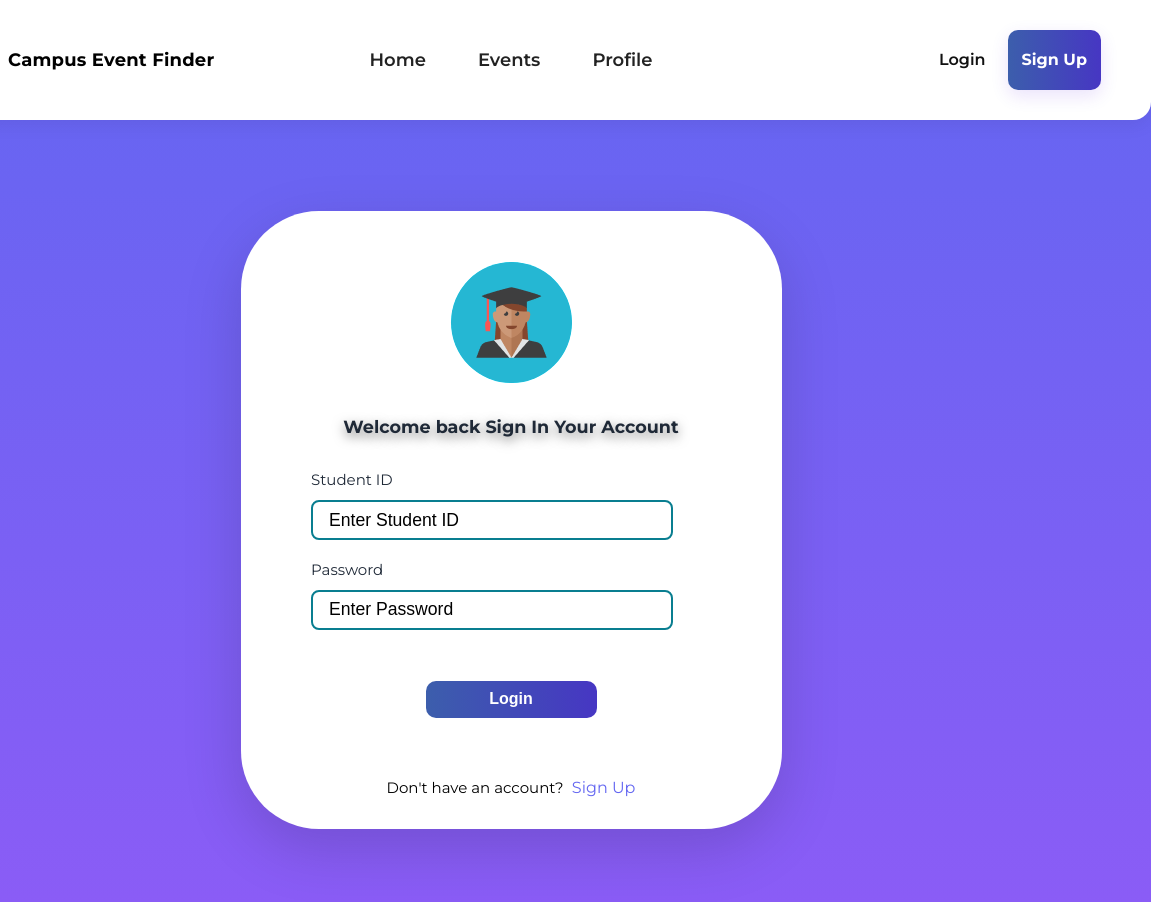
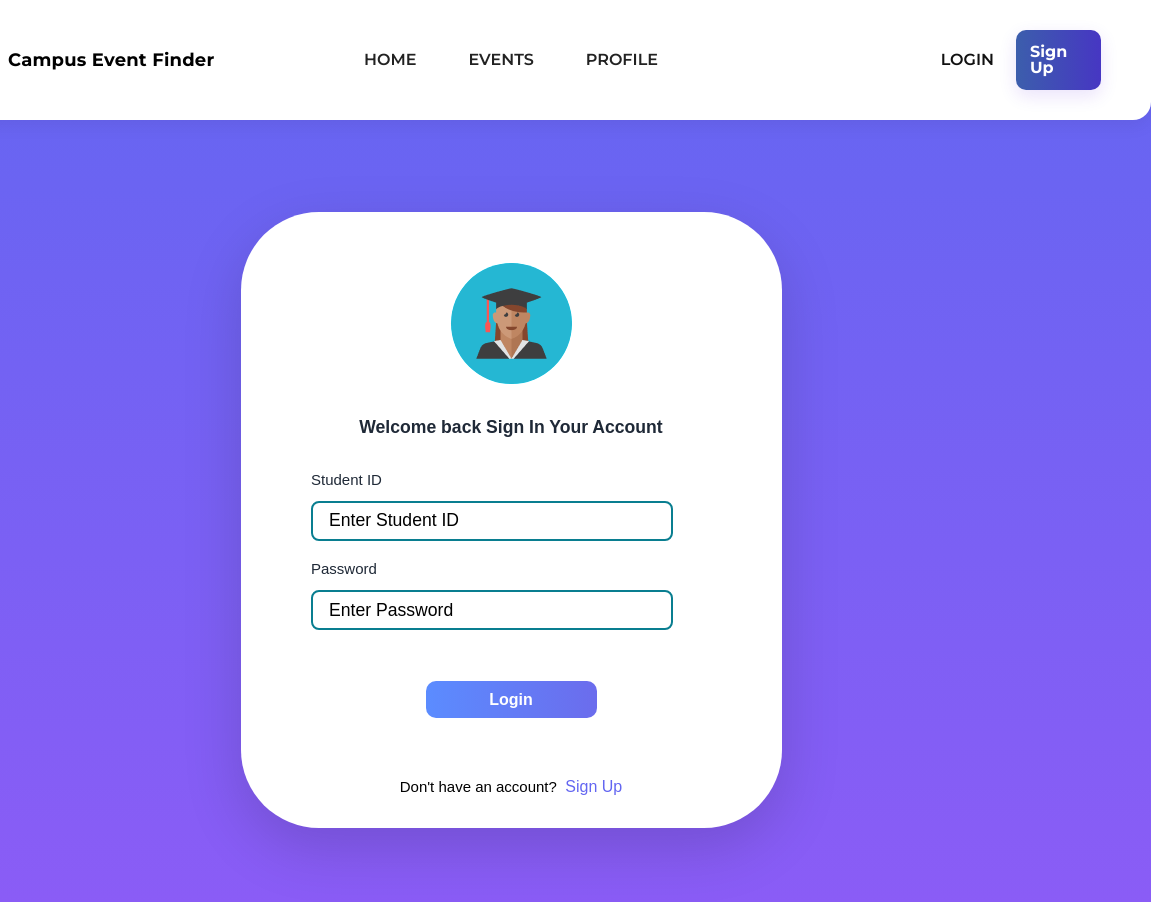
Before and after one commit to IATIA224/figma_adaptation, a plain HTML site: page login.html in a window 1280 px wide. Shown: the full height of the page, 129-1280 px from the left. Drawn offline with Linux system fonts and the light colour scheme.

Commit message:
Update font styles to Poppins across multiple stylesheets and enhance navbar links

```diff
--- a/navbar.html
+++ b/navbar.html
@@ -14,13 +14,13 @@
     </label>
 
     <ul class="nav-links">
-      <li><a href="home.html">Home</a></li>
-      <li><a href="events.html">Events</a></li>
-      <li><a href="profile.html">Profile</a></li>
+      <li><a href="home.html">HOME</a></li>
+      <li><a href="events.html">EVENTS</a></li>
+      <li><a href="profile.html">PROFILE</a></li>
     </ul>
 
     <div class="nav-actions">
-      <a href="login.html" class="login">Login</a>
+      <a href="login.html" class="login">LOGIN</a>
       <a href="register.html" class="signup">Sign Up</a>
     </div>
   </div>
--- a/style/login_styles/home.css
+++ b/style/login_styles/home.css
@@ -16,7 +16,7 @@ html, body {
     width: 100vw;
     margin: 0;
     padding: 0;
-    font-family: 'Montserrat', system-ui, Arial, sans-serif;
+    font-family: 'Poppins', system-ui, Arial, sans-serif;
     background: linear-gradient(180deg, #6f7bff 0%, #7a4ed6 100%) !important;
     color: #111;
     scrollbar-width: none;
@@ -34,8 +34,8 @@ html, body {
 
 .page{max-width:1100px;margin:22px auto;padding:0 20px}
 .hero{text-align:center;padding:28px 12px 18px}
-.hero-title{margin:0;font-size:28px;color:#0b0b0b}
-.hero-sub{margin:8px 0 18px;color:#3b3b3b}
+.hero-title{margin:0;font-size:32px;color:#0b0b0b; font-family: 'Poppins', system-ui, Arial, sans-serif;}
+.hero-sub{margin:8px 0 18px;color:#3b3b3b; font-size: 16px;}
 .hero.hero-bg{background:linear-gradient(180deg,#ffffff 0%,#fbfaff 100%);border-radius:10px;box-shadow:0 6px 24px rgba(3,3,3,0.06);margin:18px 0;padding:40px 24px}
 
 .controls{display:flex;gap:12px;justify-content:center;align-items:center;margin-top:8px;flex-wrap:wrap}
@@ -49,12 +49,13 @@ html, body {
     min-width:300px;
     max-width:520px;
     height:48px;
+    font-family: poppins, system-ui, Arial, sans-serif;
 }
 .search input{
     border:0;
     background:transparent;
     outline:none;
-    padding:0 12px;
+    padding:0 20px;
     flex:1;
     height:100%;
     font-size:14px;
@@ -79,7 +80,7 @@ html, body {
 
 .filter{
     background:#D9D9D9;
-     border-radius:12px;
+    border-radius:50px;
     height:48px;
     padding:0 44px 0 12px;
     border:0;
@@ -88,6 +89,7 @@ html, body {
     display:inline-flex;
     align-items:center;
     justify-content:space-between;
+    font-family: poppins, system-ui, Arial, sans-serif;
     gap:8px;
     font-size:14px;
     -webkit-appearance:none;
@@ -134,7 +136,8 @@ html, body {
 
 @media (min-width:1000px){
     .card-media img{height:190px}
-    .hero-title{font-size:32px}
+    .hero-title{font-size:32px; font-family: 'Poppins', system-ui, Arial, sans-serif;}
+
 }
 
 .navbar {
--- a/style/login_styles/login.css
+++ b/style/login_styles/login.css
@@ -7,7 +7,7 @@
 }
 
 body {
-    font-family: 'Montserrat', system-ui, -apple-system, 'Segoe UI', Roboto, 'Helvetica Neue', Arial, sans-serif;
+    font-family: poppins, sans-serif;
     min-height: 100vh;
     background: linear-gradient(180deg, #6366F1 0%, #8B5CF6 100%);
     overflow-x: hidden;           /* keep horizontal overflow hidden */
@@ -82,12 +82,12 @@ body {
 
 .welcome-text {
     font-size: clamp(0.95rem, 3.2vw, 1.1rem); /* responsive font size */
+    font-family: poppins, sans-serif;
     font-weight: 700;
     color: #1F2937;
     text-align: center;
     margin-bottom: 1.2rem;
     line-height: 1.4;
-    text-shadow: 0 4px 12px rgba(0,0,0,0.50);
 }
 
 .login-form {
@@ -146,7 +146,8 @@ body {
     width: clamp(140px, 60%, 171px); /* responsive width that scales */ /* matched figma */
     max-width: 95%;
     height: 37px;
-    background: linear-gradient(90deg, #3C5EAC 0%, #510FDA 100%);
+    font-family: poppins, sans-serif    ;
+background: linear-gradient(90deg, #5B8CFF 0%, #7B4DDB 99%);
     color: #FFFFFF;
     border: none;
     border-radius: 10px;
--- a/style/login_styles/navbar.css
+++ b/style/login_styles/navbar.css
@@ -2,7 +2,7 @@
 
 /* global site font */
 :root{
-  --site-font: "Montserrat", system-ui, -apple-system, "Segoe UI", Roboto, "Helvetica Neue", Arial, sans-serif;
+  --site-font: poppins, sans-serif;
 }
 
 @font-face{
@@ -45,6 +45,7 @@
   position: relative;
 }
 .brand {
+  font-size: 20px;
   flex: 0 0 auto;
   display: flex;
   align-items: center;
@@ -79,7 +80,7 @@
 .nav-links a {
   color: #222;
   text-decoration: none;
-  font-size: 18px;
+  font-size: 16px;
   font-weight: 600;
   position: relative;
   padding: 6px 12px;
@@ -127,7 +128,8 @@
   box-shadow: 0 6px 18px rgba(81,15,218,0.12);
   text-decoration: none;
   font-weight: 700;
-  height: 44px;
+  height: 40px;
+  width: 85px;
   transition: transform 0.3s ease, box-shadow 0.3s ease, background-position 0.3s ease;
   background-size: 200% 100%;
 }
@@ -141,6 +143,7 @@
   transform: translateY(0);
 }
 .nav-actions .login {
+  font-size: 16px;
   color: #111;
   text-decoration: none;
   font-weight: 600;
@@ -281,7 +284,8 @@
   box-shadow: 0 6px 18px rgba(81,15,218,0.12);
   text-decoration: none;
   font-weight: 700;
-  height: 44px;
+  height: 40px;
+  width: 85px;
   transition: transform 0.3s ease, box-shadow 0.3s ease, background-position 0.3s ease;
   background-size: 200% 100%;
 }
--- a/style/login_styles/register.css
+++ b/style/login_styles/register.css
@@ -9,7 +9,7 @@
 html, body {
     scrollbar-width: none;
     -ms-overflow-style: none;
-    font-family: 'Montserrat', system-ui, -apple-system, 'Segoe UI', Roboto, 'Helvetica Neue', Arial, sans-serif;
+    font-family: poppins, sans-serif;
     width: 100%;
     min-height: 100vh;
     background: linear-gradient(180deg, #6366F1 0%, #8B5CF6 100%);
@@ -91,8 +91,7 @@ body {
     text-align: center;
     margin-bottom: 1.5rem;
     line-height: 1.5;
-    font-family: 'Montserrat', system-ui, -apple-system, 'Segoe UI', Roboto, 'Helvetica Neue', Arial, sans-serif;
-    text-shadow: 0 4px 12px rgba(0,0,0,0.50);
+    font-family: poppins, sans-serif;
 }
 
 .login-form {
```
Also changed, not shown: 1 other file. Lines whose indentation alone changed are shown as unchanged.
